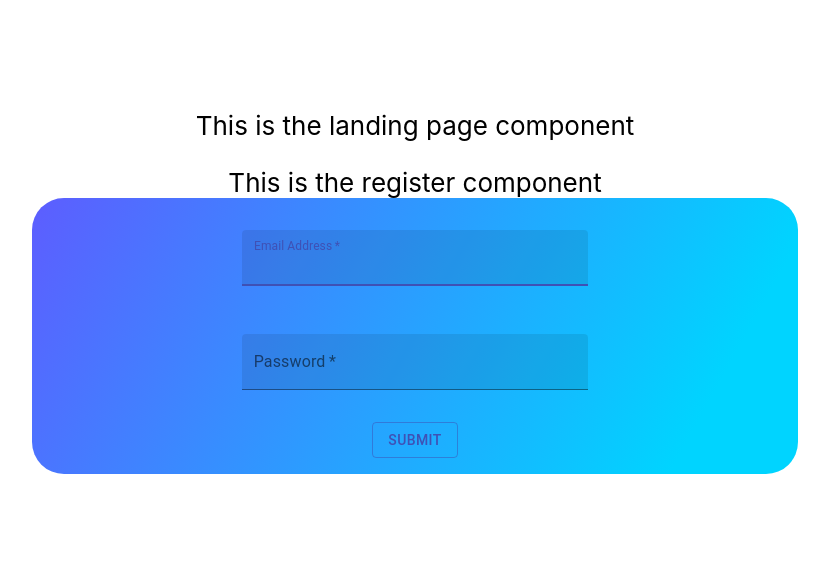
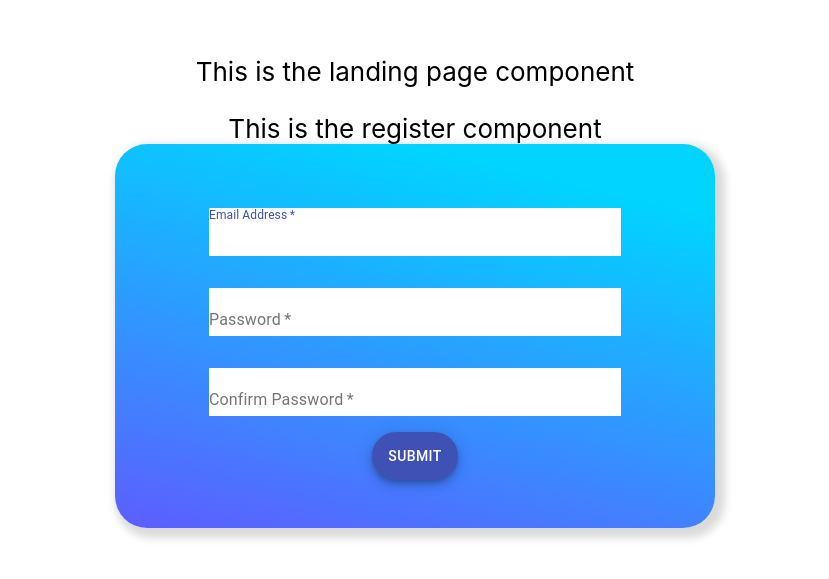
Before and after one commit to chris-huynh/conference-registration, a React (Create React App) app: page /landing in a window 1280 px wide. Shown: the part 121-700 px from the top of the page, without its empty margins (225-1054 px from the left). Built offline with nearby package versions, Linux system fonts and the light colour scheme.

Commit message:
Add additional styling and formatting to registration form

```diff
--- a/src/pages/SignUpPage.js
+++ b/src/pages/SignUpPage.js
@@ -1,5 +1,5 @@
 import React from 'react';
-import Button from '@material-ui/core/Button';
+import Fab from '@material-ui/core/Fab'
 import TextField from "@material-ui/core/TextField";
 import {Container} from "@material-ui/core";
 
@@ -10,23 +10,24 @@ const SignUpPage = () => {
     return (
         <div>
             This is the register component
-            <Container maxWidth='md'>
-                <Grid container spacing={3}>
-                    <Grid item xs={3} />
-                    <Grid item xs={6}>
-                        <TextField variant="filled" autoFocus="true" required="true" label="Email Address" autoComplete="true" margin="normal" fullWidth/>
-                    </Grid>
-                    <Grid item xs={3} />
-                    <Grid item xs={3} />
-                    <Grid item xs={6}>
-                        <TextField variant="filled" required="true" label="Password" type="password" margin="normal" fullWidth/>
-                    </Grid>
-                    <Grid item xs={3} />
-                    <Grid item xs={12}>
-                        <Button variant="outlined" color="primary">
-                            Submit
-                        </Button>
-                    </Grid>
+            <Container maxWidth='sm'>
+                <Grid container spacing={1} justify="center">
+                  <Grid item xs/>
+                  <Grid item xs={9}>
+                      <TextField autoFocus="true" required="true" label="Email Address" autoComplete="true" margin="normal" fullWidth InputProps={{disableUnderline: true}}/>
+                  </Grid>
+                  <Grid item xs/>
+                  <Grid item xs={9}>
+                      <TextField required="true" label="Password" type="password" margin="normal" fullWidth InputProps={{disableUnderline: true}} p={20}/>
+                  </Grid>
+                  <Grid item xs={9}>
+                    <TextField required="true" label="Confirm Password" type="password" margin="normal" fullWidth InputProps={{disableUnderline: true}}/>
+                  </Grid>
+                  <Grid item xs={12}>
+                      <Fab variant="extended" color="primary">
+                          Submit
+                      </Fab>
+                  </Grid>
                 </Grid>
             </Container>
         </div>)
--- a/src/styles/SignUpPage.css
+++ b/src/styles/SignUpPage.css
@@ -1,6 +1,11 @@
 .MuiContainer-root {
     background: rgb(0,212,255);
-    background: linear-gradient(299deg, rgba(0,212,255,1) 14%, rgba(93,93,255,1) 100%);
+    background: linear-gradient(193deg, rgba(0,212,255,1) 14%, rgba(93,93,255,1) 100%);
     border-radius: 2rem;
-    padding: 1rem 0;
+    padding: 3rem 0;
+    box-shadow: 5px 5px 8px 5px rgba(0,0,0,0.15);
 }
+
+.MuiTextField-root {
+    background: white;
+}
```
